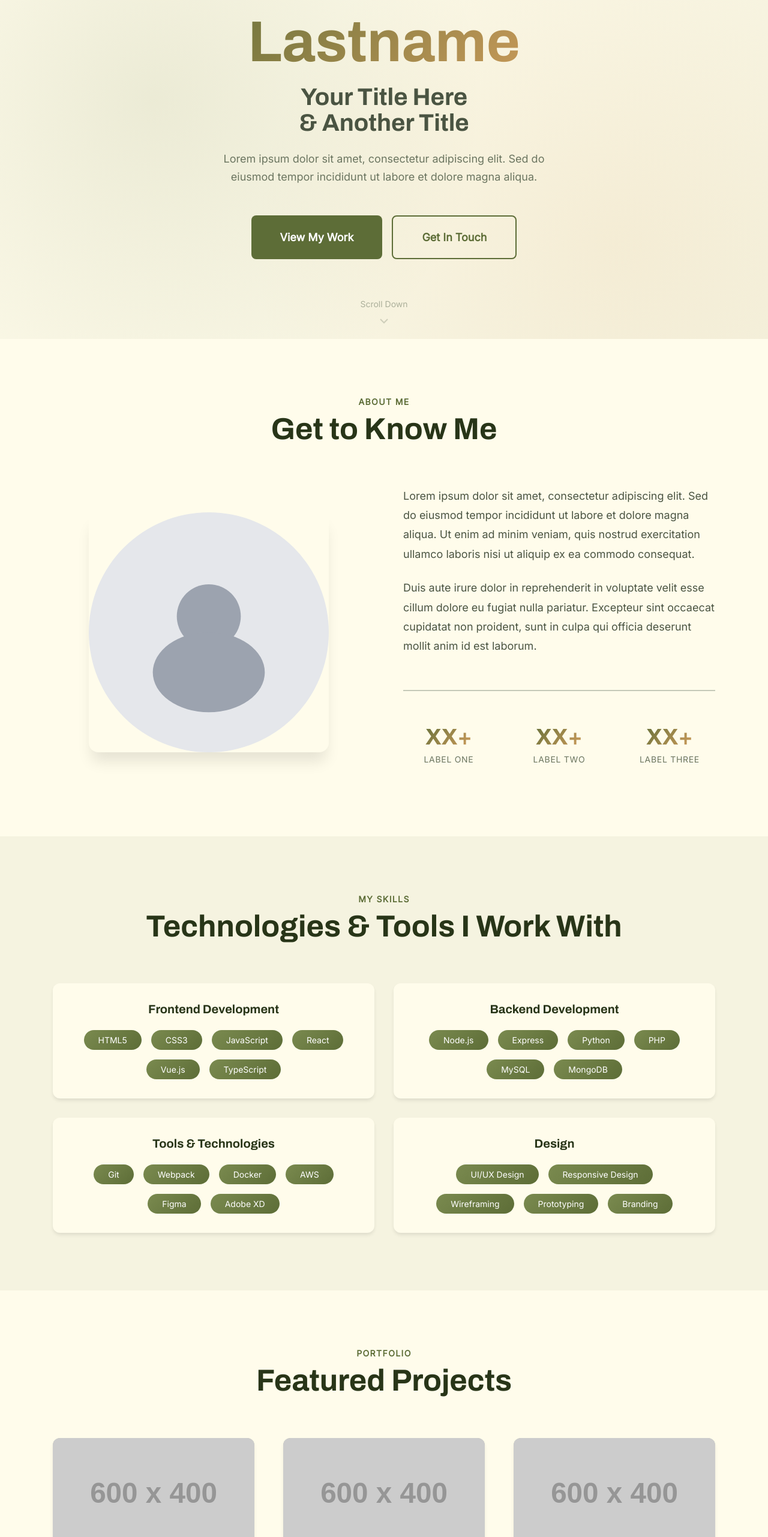
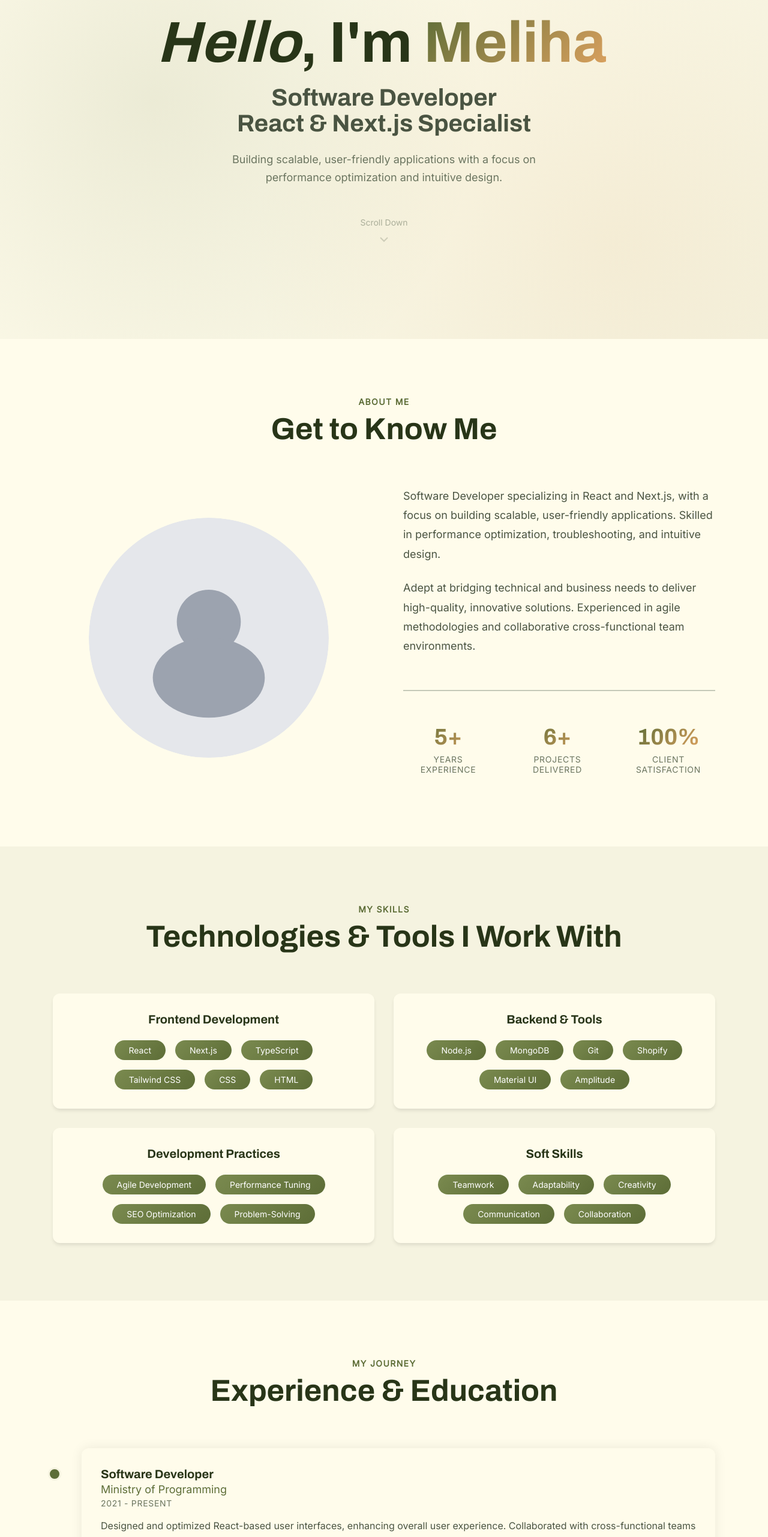
Before and after one commit to melihakarac/meliha-web, a React (Create React App) app: page / in a window 1280 px wide. Shown: the part 235-2797 px from the top of the page at 60% size. Built offline with nearby package versions, Linux system fonts and the light colour scheme.

Commit message:
Update portfolio: add education, style refinements, 5+ years experience

```diff
--- a/src/App.js
+++ b/src/App.js
@@ -3,7 +3,6 @@ import Header from './components/Header';
 import Hero from './components/Hero';
 import About from './components/About';
 import Skills from './components/Skills';
-import Projects from './components/Projects';
 import Experience from './components/Experience';
 import Contact from './components/Contact';
 import Footer from './components/Footer';
@@ -16,7 +15,6 @@ function App() {
       <Hero />
       <About />
       <Skills />
-      <Projects />
       <Experience />
       <Contact />
       <Footer />
--- a/src/components/About.css
+++ b/src/components/About.css
@@ -64,9 +64,8 @@
 .image-placeholder {
   width: 100%;
   max-width: 400px;
-  border-radius: var(--radius-xl);
+  border-radius: 50%;
   overflow: hidden;
-  box-shadow: var(--shadow-xl);
 }
 
 .image-placeholder svg {
--- a/src/components/About.js
+++ b/src/components/About.js
@@ -13,28 +13,27 @@ const About = () => {
       <div className="about-content">
         <div ref={textRef} className="about-text scroll-reveal">
           <p className="about-description">
-            Lorem ipsum dolor sit amet, consectetur adipiscing elit. Sed do eiusmod
-            tempor incididunt ut labore et dolore magna aliqua. Ut enim ad minim
-            veniam, quis nostrud exercitation ullamco laboris nisi ut aliquip ex
-            ea commodo consequat.
+            Software Developer specializing in React and Next.js, with a focus on
+            building scalable, user-friendly applications. Skilled in performance
+            optimization, troubleshooting, and intuitive design.
           </p>
           <p className="about-description">
-            Duis aute irure dolor in reprehenderit in voluptate velit esse cillum
-            dolore eu fugiat nulla pariatur. Excepteur sint occaecat cupidatat non
-            proident, sunt in culpa qui officia deserunt mollit anim id est laborum.
+            Adept at bridging technical and business needs to deliver high-quality,
+            innovative solutions. Experienced in agile methodologies and collaborative
+            cross-functional team environments.
           </p>
           <div ref={highlightsRef} className="about-highlights scroll-reveal-scale">
             <div className="highlight-item hover-lift">
-              <h3 className="highlight-number">XX+</h3>
-              <p className="highlight-label">Label One</p>
+              <h3 className="highlight-number">5+</h3>
+              <p className="highlight-label">Years Experience</p>
             </div>
             <div className="highlight-item hover-lift">
-              <h3 className="highlight-number">XX+</h3>
-              <p className="highlight-label">Label Two</p>
+              <h3 className="highlight-number">6+</h3>
+              <p className="highlight-label">Projects Delivered</p>
             </div>
             <div className="highlight-item hover-lift">
-              <h3 className="highlight-number">XX+</h3>
-              <p className="highlight-label">Label Three</p>
+              <h3 className="highlight-number">100%</h3>
+              <p className="highlight-label">Client Satisfaction</p>
             </div>
           </div>
         </div>
--- a/src/components/Contact.js
+++ b/src/components/Contact.js
@@ -31,9 +31,9 @@ const Contact = () => {
   };
 
   const contactInfo = [
-    { icon: '✉️', label: 'Email', value: 'email@example.com', link: 'mailto:email@example.com' },
-    { icon: '📱', label: 'Phone', value: '+X (XXX) XXX-XXXX', link: 'tel:+0000000000' },
-    { icon: '📍', label: 'Location', value: 'City, Country', link: '#' }
+    { icon: '✉️', label: 'Email', value: 'meliha.karacc@gmail.com', link: 'mailto:meliha.karacc@gmail.com' },
+    { icon: '📱', label: 'Phone', value: '+387 62 888 224', link: 'tel:+38762888224' },
+    { icon: '📍', label: 'Location', value: 'Bosnia and Herzegovina', link: '#' }
   ];
 
   return (
@@ -41,12 +41,13 @@ const Contact = () => {
       id="contact"
       subtitle="Get In Touch"
       title="Let's Work Together"
+      className="contact-section"
     >
       <div className="contact-content">
         <div ref={contentRef} className="contact-info scroll-reveal-left">
           <p className="contact-intro">
-            Lorem ipsum dolor sit amet, consectetur adipiscing elit. Sed do eiusmod
-            tempor incididunt ut labore et dolore magna aliqua.
+            I'm always open to discussing new projects, creative ideas, or opportunities
+            to collaborate. Feel free to reach out!
           </p>
           <div className="contact-details">
             {contactInfo.map((item, index) => (
@@ -65,19 +66,9 @@ const Contact = () => {
             ))}
           </div>
           <div className="social-links">
-            <a href="#" className="social-link" aria-label="GitHub">
-              <svg width="24" height="24" viewBox="0 0 24 24" fill="currentColor">
-                <path d="M12 2C6.477 2 2 6.477 2 12c0 4.42 2.865 8.17 6.839 9.49.5.092.682-.217.682-.482 0-.237-.008-.866-.013-1.7-2.782.603-3.369-1.34-3.369-1.34-.454-1.156-1.11-1.463-1.11-1.463-.908-.62.069-.608.069-.608 1.003.07 1.531 1.03 1.531 1.03.892 1.529 2.341 1.087 2.91.831.092-.646.35-1.086.636-1.336-2.22-.253-4.555-1.11-4.555-4.943 0-1.091.39-1.984 1.029-2.683-.103-.253-.446-1.27.098-2.647 0 0 .84-.269 2.75 1.025A9.578 9.578 0 0112 6.836c.85.004 1.705.114 2.504.336 1.909-1.294 2.747-1.025 2.747-1.025.546 1.377.203 2.394.1 2.647.64.699 1.028 1.592 1.028 2.683 0 3.842-2.339 4.687-4.566 4.935.359.309.678.919.678 1.852 0 1.336-.012 2.415-.012 2.743 0 .267.18.578.688.48C19.138 20.167 22 16.418 22 12c0-5.523-4.477-10-10-10z"/>
-              </svg>
-            </a>
-            <a href="#" className="social-link" aria-label="LinkedIn">
+            <a href="https://linkedin.com/in/melihakarac/" target="_blank" rel="noopener noreferrer" className="social-link" aria-label="LinkedIn">
               <svg width="24" height="24" viewBox="0 0 24 24" fill="currentColor">
                 <path d="M20.447 20.452h-3.554v-5.569c0-1.328-.027-3.037-1.852-3.037-1.853 0-2.136 1.445-2.136 2.939v5.667H9.351V9h3.414v1.561h.046c.477-.9 1.637-1.85 3.37-1.85 3.601 0 4.267 2.37 4.267 5.455v6.286zM5.337 7.433c-1.144 0-2.063-.926-2.063-2.065 0-1.138.92-2.063 2.063-2.063 1.14 0 2.064.925 2.064 2.063 0 1.139-.925 2.065-2.064 2.065zm1.782 13.019H3.555V9h3.564v11.452zM22.225 0H1.771C.792 0 0 .774 0 1.729v20.542C0 23.227.792 24 1.771 24h20.451C23.2 24 24 23.227 24 22.271V1.729C24 .774 23.2 0 22.222 0h.003z"/>
-              </svg>
-            </a>
-            <a href="#" className="social-link" aria-label="Twitter">
-              <svg width="24" height="24" viewBox="0 0 24 24" fill="currentColor">
-                <path d="M23 3a10.9 10.9 0 01-3.14 1.53 4.48 4.48 0 00-7.86 3v1A10.66 10.66 0 013 4s-4 9 5 13a11.64 11.64 0 01-7 2c9 5 20 0 20-11.5a4.5 4.5 0 00-.08-.83A7.72 7.72 0 0023 3z"/>
               </svg>
             </a>
           </div>
--- a/src/components/Experience.js
+++ b/src/components/Experience.js
@@ -10,27 +10,61 @@ const Experience = () => {
   const experiences = [
     {
       type: 'work',
-      title: 'Job Title',
-      company: 'Company Name',
-      period: 'XXXX - Present',
-      description: 'Lorem ipsum dolor sit amet, consectetur adipiscing elit. Sed do eiusmod tempor incididunt ut labore et dolore magna aliqua.',
-      skills: ['Skill 1', 'Skill 2', 'Skill 3', 'Skill 4']
+      title: 'Software Developer',
+      company: 'Ministry of Programming',
+      period: '2021 - Present',
+      description: 'Designed and optimized React-based user interfaces, enhancing overall user experience. Collaborated with cross-functional teams to deliver scalable, high-quality solutions using agile methodologies.',
+      skills: ['React', 'Next.js', 'TypeScript', 'CSS'],
+      projects: [
+        {
+          name: 'MultiBank',
+          period: '2024 - Present',
+          description: 'Maintained and enhanced trading web applications handling sensitive financial data. Implemented new features with robust security and industry compliance.',
+          skills: ['React', 'Next.js', 'CSS']
+        },
+        {
+          name: 'E-Commerce Project',
+          period: '2023 - 2024',
+          description: 'Developed a React-based back-office application to streamline operations and improve efficiency. Contributed to the MVP and delivered ad hoc features.',
+          skills: ['React', 'Next.js', 'Tailwind CSS']
+        },
+        {
+          name: 'Performance Media Project',
+          period: '2022 - 2023',
+          description: 'Developed and refined web app features to enhance user experience and platform stability. Built custom SDKs to streamline integrations and collaborated with clients to deliver impactful solutions.',
+          skills: ['React', 'Material UI', 'MongoDB', 'Next.js', 'SDK Development']
+        },
+        {
+          name: 'BioCertica',
+          period: '2021 - 2022',
+          description: 'Contributed to feature development and bug fixes across multiple web apps. Played a key role in SEO optimization and Shopify app development.',
+          skills: ['React', 'CSS', 'Amplitude', 'Shopify', 'SEO']
+        }
+      ]
     },
     {
       type: 'work',
-      title: 'Previous Job Title',
-      company: 'Previous Company',
-      period: 'XXXX - XXXX',
-      description: 'Ut enim ad minim veniam, quis nostrud exercitation ullamco laboris nisi ut aliquip ex ea commodo consequat.',
-      skills: ['Skill 1', 'Skill 2', 'Skill 3', 'Skill 4']
+      title: 'Freelance Software Developer',
+      company: 'Upwork',
+      period: '2022',
+      description: 'Contributed to a billing platform by enhancing the user interface with React, resulting in a more seamless and intuitive billing process. Collaborated within a remote team setting.',
+      skills: ['React', 'Node.js', 'Tailwind CSS']
+    },
+    {
+      type: 'work',
+      title: 'Freelance Web Developer',
+      company: 'Upwork',
+      period: '2020 - 2021',
+      description: 'Designed and delivered custom UI solutions for German clients, focusing on responsive, user-friendly interfaces. Ensured smooth project execution through agile collaboration.',
+      skills: ['React', 'CSS', 'Tailwind CSS']
     },
     {
       type: 'education',
-      title: 'Degree Name',
-      company: 'Institution Name',
-      period: 'XXXX - XXXX',
-      description: 'Duis aute irure dolor in reprehenderit in voluptate velit esse cillum dolore eu fugiat nulla pariatur.',
-      skills: ['Subject 1', 'Subject 2', 'Subject 3']
+      title: 'Software Development',
+      company: '"Džemal Bijedić" University of Mostar',
+      period: '2017 - 2021',
+      description: 'Studied at the Faculty of Information Technologies, focusing on software development fundamentals, algorithms, and modern programming practices.',
+      skills: ['Computer Science', 'Software Engineering', 'Problem Solving']
     }
   ];
 
@@ -59,6 +93,25 @@ const Experience = () => {
                 <span key={skillIndex} className="experience-skill">{skill}</span>
               ))}
             </div>
+            {item.projects && (
+              <div className="experience-projects">
+                <h4 className="projects-label">Projects:</h4>
+                {item.projects.map((project, projectIndex) => (
+                  <div key={projectIndex} className="experience-project">
+                    <div className="project-header">
+                      <span className="project-name">{project.name}</span>
+                      <span className="project-period">{project.period}</span>
+                    </div>
+                    <p className="project-description">{project.description}</p>
+                    <div className="project-skills">
+                      {project.skills.map((skill, skillIndex) => (
+                        <span key={skillIndex} className="project-skill">{skill}</span>
+                      ))}
+                    </div>
+                  </div>
+                ))}
+              </div>
+            )}
           </Card>
         ))}
       </div>
--- a/src/components/Hero.css
+++ b/src/components/Hero.css
@@ -17,7 +17,7 @@
   right: 0;
   bottom: 0;
   background: radial-gradient(circle at 20% 50%, rgba(93, 109, 55, 0.1) 0%, transparent 50%),
-              radial-gradient(circle at 80% 80%, rgba(221, 162, 95, 0.1) 0%, transparent 50%);
+    radial-gradient(circle at 80% 80%, rgba(221, 162, 95, 0.1) 0%, transparent 50%);
   pointer-events: none;
 }
 
@@ -29,13 +29,6 @@
   z-index: 1;
 }
 
-.hero-greeting {
-  font-size: var(--font-size-lg);
-  color: var(--color-primary);
-  font-weight: 600;
-  margin-bottom: var(--spacing-sm);
-  animation: fadeIn 0.6s ease-out;
-}
 
 .hero-name {
   font-size: clamp(3rem, 8vw, 6rem);
@@ -50,8 +43,42 @@
   display: block;
 }
 
+.hero-name-first.typewriter {
+  display: block;
+}
+
+.cursor {
+  display: inline-block;
+  width: 4px;
+  height: 0.9em;
+  background-color: var(--color-dark);
+  margin-left: 4px;
+  animation: blink 1s step-end infinite;
+  vertical-align: middle;
+  transform: translateY(-0.05em);
+}
+
+@keyframes blink {
+
+  0%,
+  100% {
+    opacity: 1;
+  }
+
+  50% {
+    opacity: 0;
+  }
+}
+
 .hero-name-last {
   display: block;
+  background: linear-gradient(135deg, var(--color-primary) 0%, var(--color-secondary) 100%);
+  -webkit-background-clip: text;
+  -webkit-text-fill-color: transparent;
+  background-clip: text;
+}
+
+.gradient-text {
   background: linear-gradient(135deg, var(--color-primary) 0%, var(--color-secondary) 100%);
   -webkit-background-clip: text;
   -webkit-text-fill-color: transparent;
--- a/src/components/Hero.js
+++ b/src/components/Hero.js
@@ -1,9 +1,59 @@
-import React from 'react';
+import React, { useState, useEffect } from 'react';
 import Container from './common/Container';
-import Button from './common/Button';
 import './Hero.css';
 
 const Hero = () => {
+  const [displayText, setDisplayText] = useState('');
+  const fullText = "Hello, I'm Meliha";
+
+  useEffect(() => {
+    let currentIndex = 0;
+    let isDeleting = false;
+    let timeoutId;
+    let intervalId;
+
+    const typeWriter = () => {
+      intervalId = setInterval(() => {
+        if (!isDeleting) {
+          // Typing
+          if (currentIndex <= fullText.length) {
+            setDisplayText(fullText.slice(0, currentIndex));
+            currentIndex++;
+          } else {
+            // Done typing, wait 6 seconds then start deleting
+            clearInterval(intervalId);
+            timeoutId = setTimeout(() => {
+              isDeleting = true;
+              currentIndex = fullText.length;
+              typeWriter();
+            }, 6000);
+          }
+        } else {
+          // Deleting
+          if (currentIndex >= 0) {
+            setDisplayText(fullText.slice(0, currentIndex));
+            currentIndex--;
+          } else {
+            // Done deleting, wait a moment then start typing again
+            clearInterval(intervalId);
+            timeoutId = setTimeout(() => {
+              isDeleting = false;
+              currentIndex = 0;
+              typeWriter();
+            }, 500);
+          }
+        }
+      }, isDeleting ? 50 : 100); // Delete faster than typing
+    };
+
+    typeWriter();
+
+    return () => {
+      clearInterval(intervalId);
+      clearTimeout(timeoutId);
+    };
+  }, []);
+
   const scrollToSection = (sectionId) => {
     const element = document.getElementById(sectionId);
     if (element) {
@@ -11,39 +61,46 @@ const Hero = () => {
     }
   };
 
+  // Render text with "Hello" in italics and "Meliha" with gradient
+  const renderText = () => {
+    const helloLength = 5; // "Hello" is 5 characters
+    const melihaStart = 11; // "Hello, I'm " is 11 characters
+
+    if (displayText.length <= helloLength) {
+      return <i>{displayText}</i>;
+    } else if (displayText.length <= melihaStart) {
+      return (
+        <>
+          <i>{displayText.slice(0, helloLength)}</i>
+          {displayText.slice(helloLength)}
+        </>
+      );
+    } else {
+      return (
+        <>
+          <i>{displayText.slice(0, helloLength)}</i>
+          {displayText.slice(helloLength, melihaStart)}
+          <span className="gradient-text">{displayText.slice(melihaStart)}</span>
+        </>
+      );
+    }
+  };
+
   return (
     <section id="hero" className="hero">
       <Container>
         <div className="hero-content">
-          <p className="hero-greeting">Hello, I'm</p>
           <h1 className="hero-name">
-            <span className="hero-name-first">Meliha</span>
-            <span className="hero-name-last">Lastname</span>
+            <span className="hero-name-first typewriter">{renderText()}<span className="cursor"></span></span>
           </h1>
           <h2 className="hero-title">
-            <span className="hero-title-line">Your Title Here</span>
-            <span className="hero-title-line">& Another Title</span>
+            <span className="hero-title-line">Software Developer</span>
+            <span className="hero-title-line">React & Next.js Specialist</span>
           </h2>
           <p className="hero-description">
-            Lorem ipsum dolor sit amet, consectetur adipiscing elit. Sed do eiusmod
-            tempor incididunt ut labore et dolore magna aliqua.
+            Building scalable, user-friendly applications with a focus on performance
+            optimization and intuitive design.
           </p>
-          <div className="hero-buttons">
-            <Button
-              variant="primary"
-              size="lg"
-              onClick={() => scrollToSection('projects')}
-            >
-              View My Work
-            </Button>
-            <Button
-              variant="secondary"
-              size="lg"
-              onClick={() => scrollToSection('contact')}
-            >
-              Get In Touch
-            </Button>
-          </div>
           <div className="hero-scroll">
             <a href="#about" onClick={(e) => {
               e.preventDefault();
@@ -51,7 +108,7 @@ const Hero = () => {
             }}>
               <span>Scroll Down</span>
               <svg width="24" height="24" viewBox="0 0 24 24" fill="none" stroke="currentColor" strokeWidth="2">
-                <path d="M6 9l6 6 6-6"/>
+                <path d="M6 9l6 6 6-6" />
               </svg>
             </a>
           </div>
--- a/src/components/Projects.js
+++ b/src/components/Projects.js
@@ -11,28 +11,37 @@ const Projects = () => {
   const projects = [
     {
       id: 1,
-      title: 'Project One',
-      description: 'Lorem ipsum dolor sit amet, consectetur adipiscing elit. Sed do eiusmod tempor incididunt.',
-      tags: ['Tag 1', 'Tag 2', 'Tag 3', 'Tag 4'],
-      image: 'https://via.placeholder.com/600x400?text=Project+1',
+      title: 'MultiBank Trading Platform',
+      description: 'Maintained and enhanced trading web applications handling sensitive financial data. Implemented new features with robust security and industry compliance.',
+      tags: ['React', 'Next.js', 'CSS'],
+      image: 'https://via.placeholder.com/600x400?text=MultiBank',
       liveUrl: '#',
       githubUrl: '#'
     },
     {
       id: 2,
-      title: 'Project Two',
-      description: 'Ut enim ad minim veniam, quis nostrud exercitation ullamco laboris nisi ut aliquip.',
-      tags: ['Tag 1', 'Tag 2', 'Tag 3'],
-      image: 'https://via.placeholder.com/600x400?text=Project+2',
+      title: 'E-Commerce Back-Office',
+      description: 'Developed a React-based back-office application to streamline operations and improve efficiency. Contributed to the MVP and delivered ad hoc features.',
+      tags: ['React', 'Next.js', 'Tailwind CSS'],
+      image: 'https://via.placeholder.com/600x400?text=E-Commerce',
       liveUrl: '#',
       githubUrl: '#'
     },
     {
       id: 3,
-      title: 'Project Three',
-      description: 'Duis aute irure dolor in reprehenderit in voluptate velit esse cillum dolore eu fugiat.',
-      tags: ['Tag 1', 'Tag 2', 'Tag 3'],
-      image: 'https://via.placeholder.com/600x400?text=Project+3',
+      title: 'Performance Media Platform',
+      description: 'Developed and refined web app features to enhance user experience and platform stability. Collaborated with clients to deliver impactful solutions.',
+      tags: ['React', 'Material UI', 'MongoDB', 'Next.js'],
+      image: 'https://via.placeholder.com/600x400?text=Media+Platform',
+      liveUrl: '#',
+      githubUrl: '#'
+    },
+    {
+      id: 4,
+      title: 'BioCertica',
+      description: 'Contributed to feature development and bug fixes across multiple web apps. Played a key role in SEO optimization and Shopify app development.',
+      tags: ['React', 'CSS', 'Shopify', 'SEO'],
+      image: 'https://via.placeholder.com/600x400?text=BioCertica',
       liveUrl: '#',
       githubUrl: '#'
     }
--- a/src/components/Skills.js
+++ b/src/components/Skills.js
@@ -10,19 +10,19 @@ const Skills = () => {
   const skillCategories = [
     {
       title: 'Frontend Development',
-      skills: ['HTML5', 'CSS3', 'JavaScript', 'React', 'Vue.js', 'TypeScript']
+      skills: ['React', 'Next.js', 'TypeScript', 'Tailwind CSS', 'CSS', 'HTML']
     },
     {
-      title: 'Backend Development',
-      skills: ['Node.js', 'Express', 'Python', 'PHP', 'MySQL', 'MongoDB']
+      title: 'Backend & Tools',
+      skills: ['Node.js', 'MongoDB', 'Git', 'Shopify', 'Material UI', 'Amplitude']
     },
     {
-      title: 'Tools & Technologies',
-      skills: ['Git', 'Webpack', 'Docker', 'AWS', 'Figma', 'Adobe XD']
+      title: 'Development Practices',
+      skills: ['Agile Development', 'Performance Tuning', 'SEO Optimization', 'Problem-Solving']
     },
     {
-      title: 'Design',
-      skills: ['UI/UX Design', 'Responsive Design', 'Wireframing', 'Prototyping', 'Branding']
+      title: 'Soft Skills',
+      skills: ['Teamwork', 'Adaptability', 'Creativity', 'Communication', 'Collaboration']
     }
   ];
 
--- a/src/constants/sections.js
+++ b/src/constants/sections.js
@@ -2,7 +2,6 @@ export const SECTIONS = {
   HERO: 'hero',
   ABOUT: 'about',
   SKILLS: 'skills',
-  PROJECTS: 'projects',
   EXPERIENCE: 'experience',
   CONTACT: 'contact'
 };
@@ -11,7 +10,6 @@ export const NAV_LINKS = [
   { id: SECTIONS.HERO, label: 'Home' },
   { id: SECTIONS.ABOUT, label: 'About' },
   { id: SECTIONS.SKILLS, label: 'Skills' },
-  { id: SECTIONS.PROJECTS, label: 'Projects' },
   { id: SECTIONS.EXPERIENCE, label: 'Experience' },
   { id: SECTIONS.CONTACT, label: 'Contact' }
 ];
```
Also changed, not shown: src/components/Contact.css (+20 -22 lines), src/components/Experience.css (+81 -1 lines).
